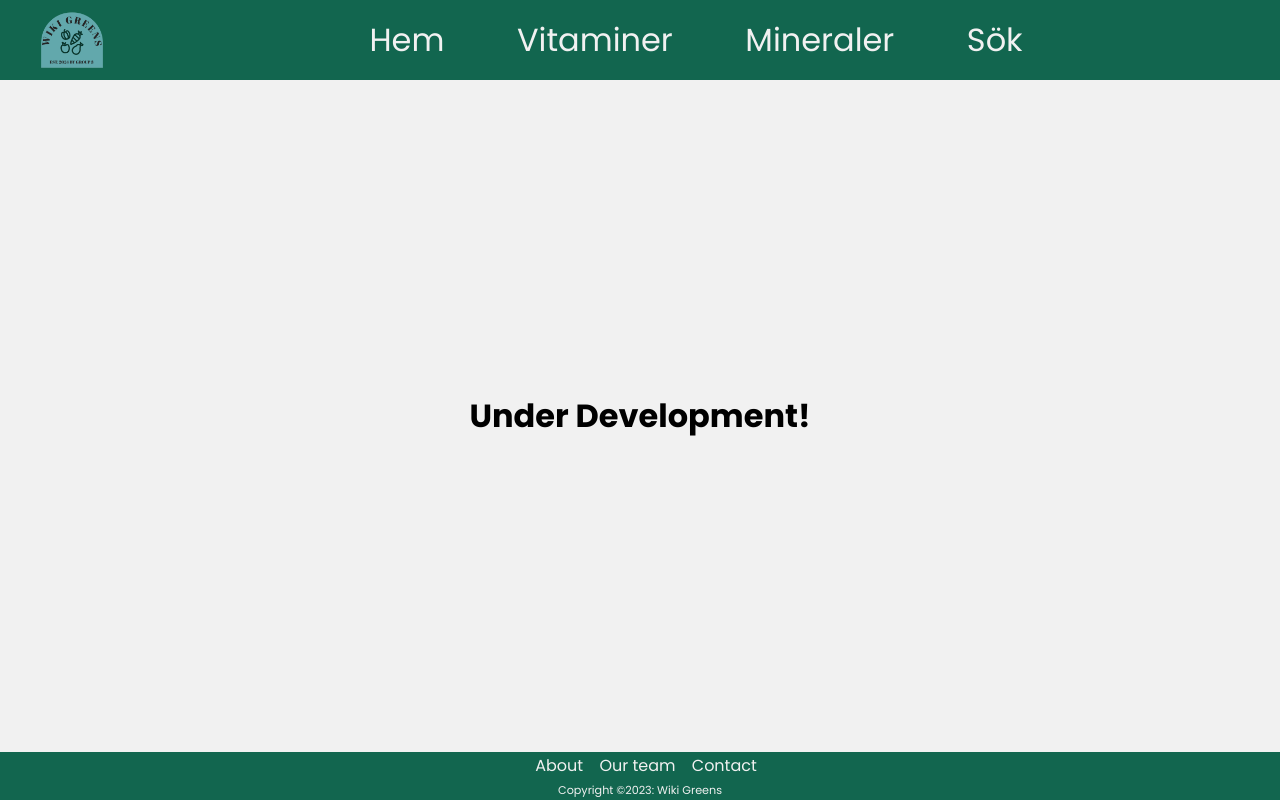
After one commit to Lindayh/nutrition, a Flask app: page /search in a window 1280 px wide. The commit adds this page. Run offline with Flask 3, Linux system fonts and the light colour scheme.

Commit message:
fungerande demo

```diff
--- a/app.py
+++ b/app.py
@@ -14,6 +14,9 @@ def vitaminer():
 def mineraler():
     return render_template("mineraler.html")
 
+@app.route("/search")
+def search():
+    return render_template("search.html")
 
 if __name__ == "__main__":
     app.run(debug=True)
--- a/templates/base.html
+++ b/templates/base.html
@@ -18,7 +18,7 @@
                 <a href="{{url_for('home')}}">Hem</a>
                 <a href="/vitaminer">Vitaminer</a>
                 <a href="/mineraler">Mineraler</a>
-                <a href="/test">Sök</a>
+                <a href="/search">Sök</a>
             </div>
         </nav>
     </header>
--- /dev/null
+++ b/templates/search.html
@@ -0,0 +1,9 @@
+{% extends "base.html"%}
+
+{% block title %}find{% endblock %}
+
+{% block content %}
+<div class="route-container">
+    <h1>Under Development!</h1>
+</div>
+{% endblock %}
```
